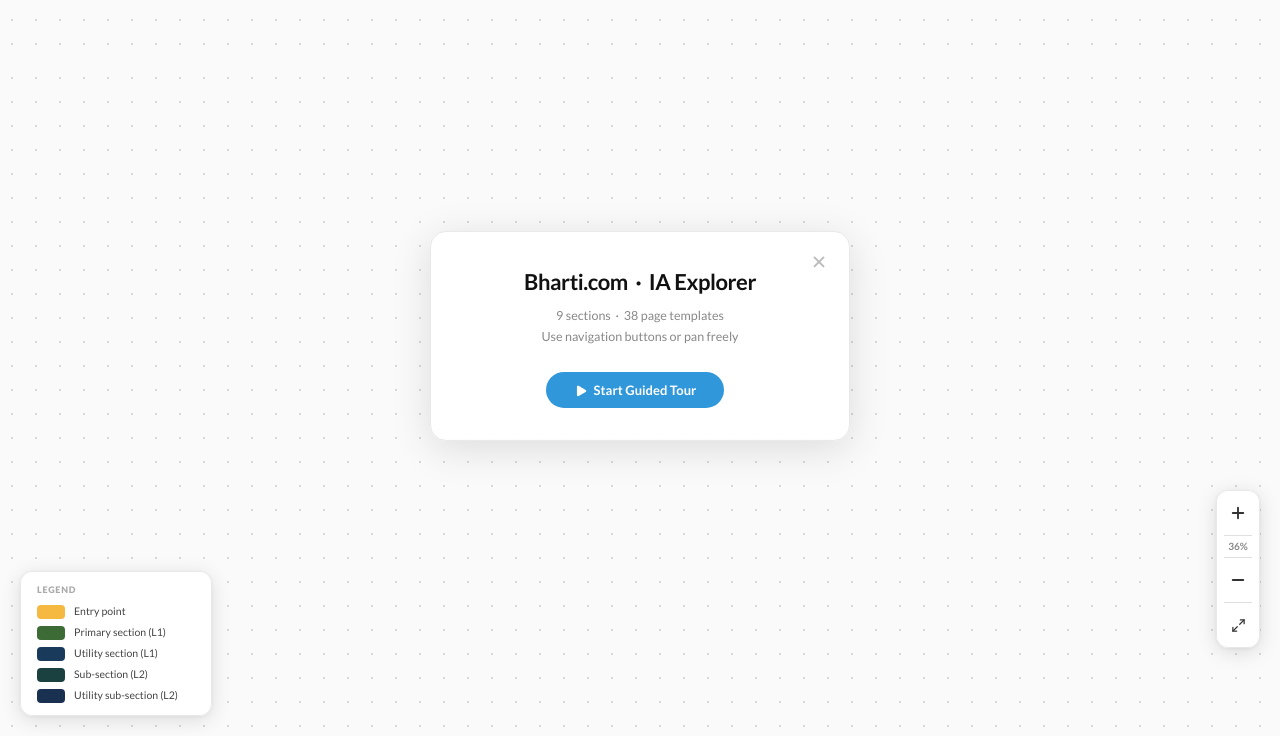
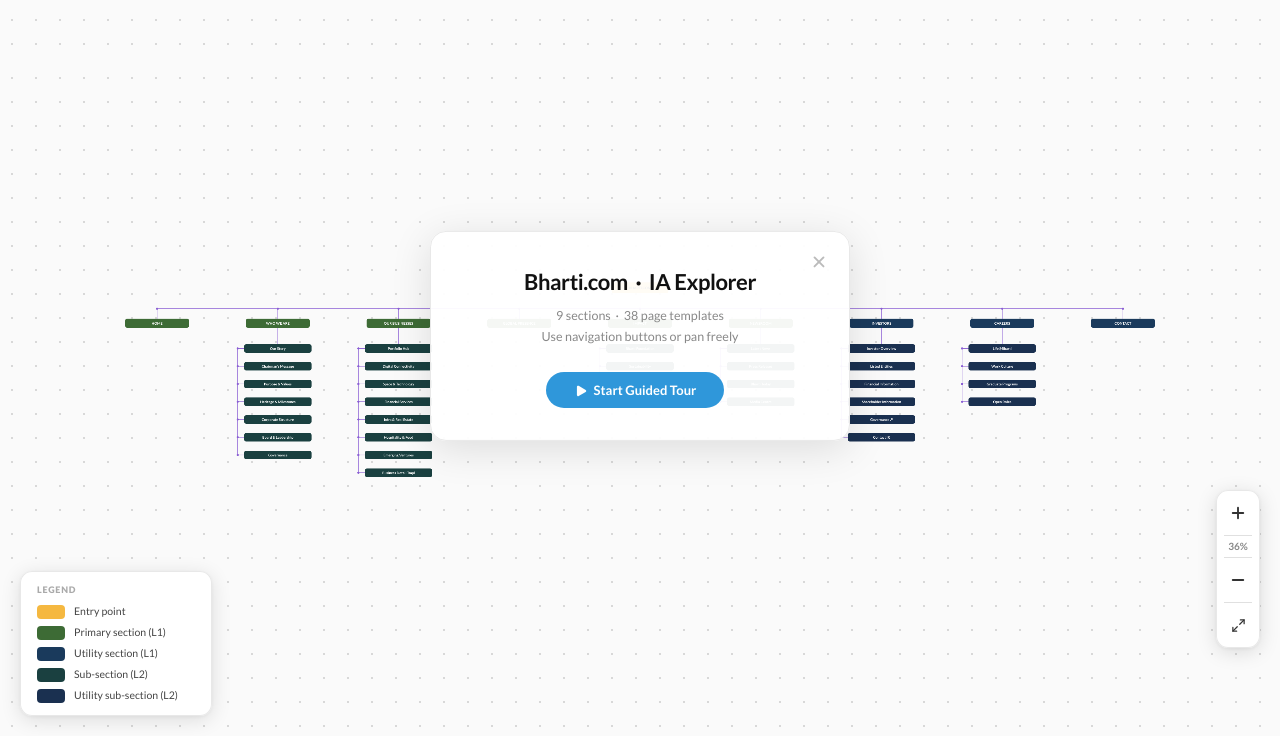
Before and after one commit to amitjsl1611-maker/bharti-ia-explorer, a plain HTML site: page bharti-ia-prototype.html in a window 1280 px wide. Both pictures are taken after a click on the button "Sitemap". Shown: the part 64-800 px from the top of the page. Drawn offline with nearby package versions, Linux system fonts and the light colour scheme.

Commit message:
Fix sitemap canvas not showing (display:block not '')

```diff
--- a/bharti-ia-prototype.html
+++ b/bharti-ia-prototype.html
@@ -1035,8 +1035,8 @@
   document.body.classList.toggle('sitemap',isSMMode);
   document.getElementById('btn-ia').classList.toggle('active',m==='ia');
   document.getElementById('btn-sm').classList.toggle('active',m==='sitemap');
-  canvas.style.display=isSMMode?'none':'';
-  smCanvas.style.display=isSMMode?'':'none';
+  canvas.style.display=isSMMode?'none':'block';
+  smCanvas.style.display=isSMMode?'block':'none';
   document.getElementById('tourbar').style.display=isSMMode?'none':'';
   document.getElementById('island-nav').style.display=isSMMode?'none':'';
   if(isSMMode){
```
